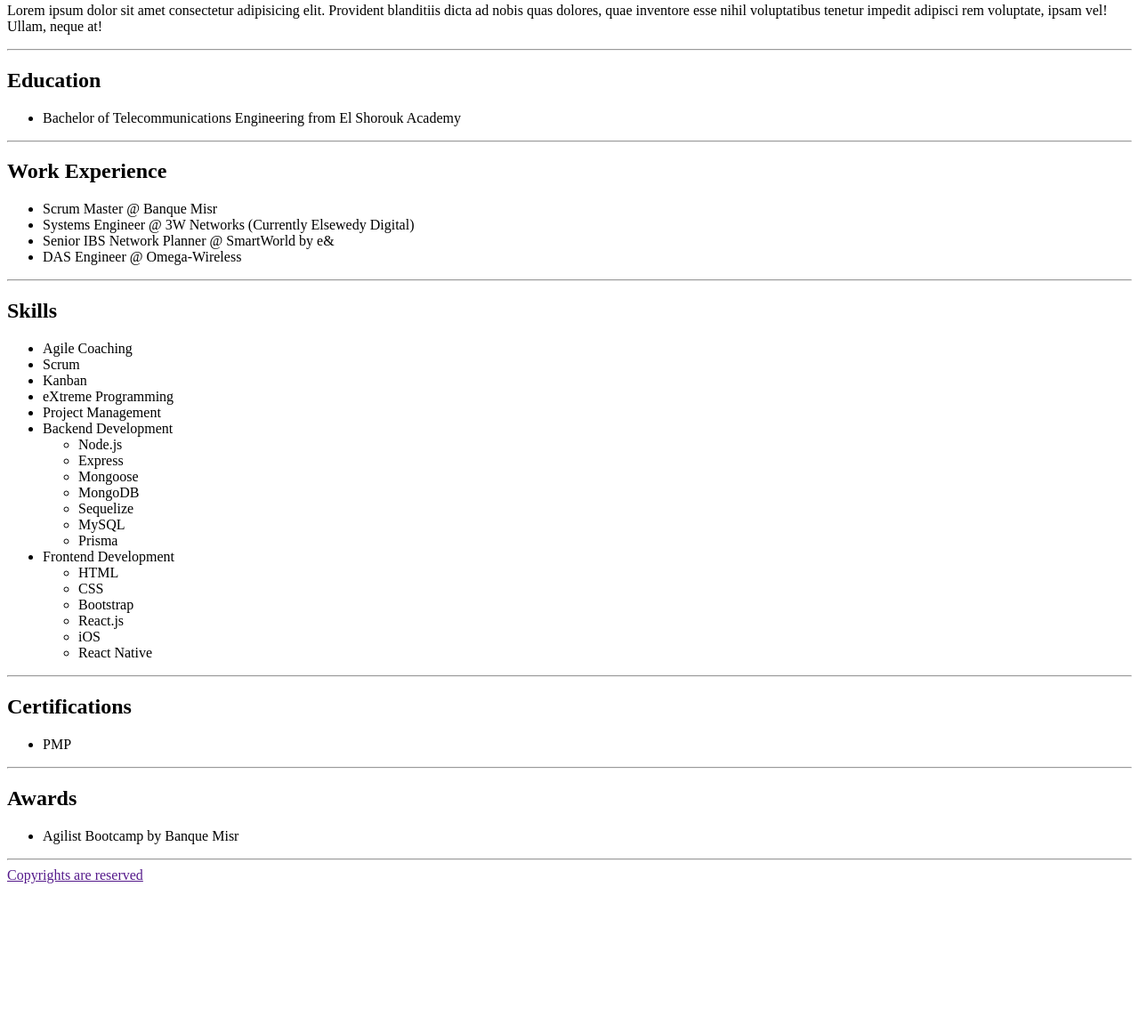
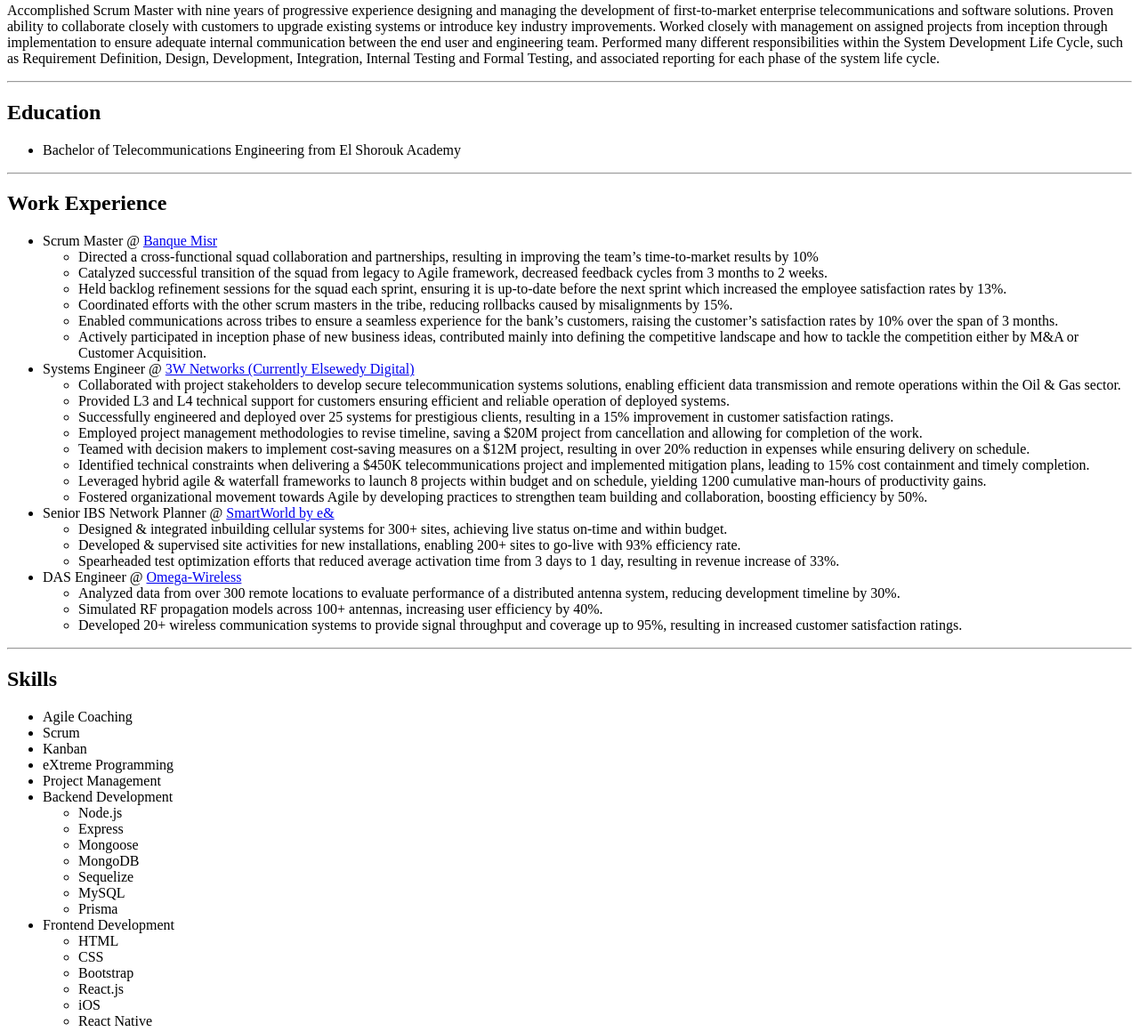
Before and after one commit to amrmagdy92/my-resume, a plain HTML site: page index.html in a window 1280 px wide. Shown: the part 608-1768 px from the top of the page at 89% size. Before the commit the page ends 1609 px from the top, so only its background shows below. Drawn offline with Linux system fonts and the light colour scheme.

Commit message:
Added current summary and added descriptions to each job

```diff
--- a/index.html
+++ b/index.html
@@ -8,7 +8,7 @@
         <h1>Amr Magdy</h1>
         <img src="./assets/43107610.jfif" alt="Profile Picture">
         <h2>Summary</h2>
-        <p>Lorem ipsum dolor sit amet consectetur adipisicing elit. Provident blanditiis dicta ad nobis quas dolores, quae inventore esse nihil voluptatibus tenetur impedit adipisci rem voluptate, ipsam vel! Ullam, neque at!</p>
+        <p>Accomplished Scrum Master with nine years of progressive experience designing and managing the development of first-to-market enterprise telecommunications and software solutions. Proven ability to collaborate closely with customers to upgrade existing systems or introduce key industry improvements. Worked closely with management on assigned projects from inception through implementation to ensure adequate internal communication between the end user and engineering team. Performed many different responsibilities within the System Development Life Cycle, such as Requirement Definition, Design, Development, Integration, Internal Testing and Formal Testing, and associated reporting for each phase of the system life cycle.</p>
         <hr/>
         <h2>Education</h2>
         <ul>
@@ -17,10 +17,38 @@
         <hr/>
         <h2>Work Experience</h2>
         <ul>
-            <li>Scrum Master @ Banque Misr</li>
-            <li>Systems Engineer @ 3W Networks (Currently Elsewedy Digital)</li>
-            <li>Senior IBS Network Planner @ SmartWorld by e&</li>
-            <li>DAS Engineer @ Omega-Wireless</li>
+            <li>Scrum Master @ <a href="https://www.banquemisr.com/">Banque Misr</a></li>
+            <ul>
+                <li>Directed a cross-functional squad collaboration and partnerships, resulting in improving the team’s time-to-market results by 10%</li>
+                <li>Catalyzed successful transition of the squad from legacy to Agile framework, decreased feedback cycles from 3 months to 2 weeks.</li>
+                <li>Held backlog refinement sessions for the squad each sprint, ensuring it is up-to-date before the next sprint which increased the employee satisfaction rates by 13%.</li>
+                <li>Coordinated efforts with the other scrum masters in the tribe, reducing rollbacks caused by misalignments by 15%.</li>
+                <li>Enabled communications across tribes to ensure a seamless experience for the bank’s customers, raising the customer’s satisfaction rates by 10% over the span of 3 months.</li>
+                <li>Actively participated in inception phase of new business ideas, contributed mainly into defining the competitive landscape and how to tackle the competition either by M&A or Customer Acquisition.</li>
+            </ul>
+            <li>Systems Engineer @ <a href="https://www.3wnetworks.com/">3W Networks (Currently Elsewedy Digital)</a></li>
+            <ul>
+                <li>Collaborated with project stakeholders to develop secure telecommunication systems solutions, enabling efficient data transmission and remote operations within the Oil & Gas sector.</li>
+                <li>Provided L3 and L4 technical support for customers ensuring efficient and reliable operation of deployed systems.</li>
+                <li>Successfully engineered and deployed over 25 systems for prestigious clients, resulting in a 15% improvement in customer satisfaction ratings.</li>
+                <li>Employed project management methodologies to revise timeline, saving a $20M project from cancellation and allowing for completion of the work.</li>
+                <li>Teamed with decision makers to implement cost-saving measures on a $12M project, resulting in over 20% reduction in expenses while ensuring delivery on schedule.</li>
+                <li>Identified technical constraints when delivering a $450K telecommunications project and implemented mitigation plans, leading to 15% cost containment and timely completion.</li>
+                <li>Leveraged hybrid agile & waterfall frameworks to launch 8 projects within budget and on schedule, yielding 1200 cumulative man-hours of productivity gains.</li>
+                <li>Fostered organizational movement towards Agile by developing practices to strengthen team building and collaboration, boosting efficiency by 50%.</li>
+            </ul>
+            <li>Senior IBS Network Planner @ <a href="https://eandenterprise.com/en/iot/main.jsp">SmartWorld by e&</a></li>
+            <ul>
+                <li>Designed & integrated inbuilding cellular systems for 300+ sites, achieving live status on-time and within budget.</li>
+                <li>Developed & supervised site activities for new installations, enabling 200+ sites to go-live with 93% efficiency rate.</li>
+                <li>Spearheaded test optimization efforts that reduced average activation time from 3 days to 1 day, resulting in revenue increase of 33%.</li>
+            </ul>
+            <li>DAS Engineer @ <a href="https://omega-wireless.com/">Omega-Wireless</a></li>
+            <ul>
+                <li>Analyzed data from over 300 remote locations to evaluate performance of a distributed antenna system, reducing development timeline by 30%.</li>
+                <li>Simulated RF propagation models across 100+ antennas, increasing user efficiency by 40%.</li>
+                <li>Developed 20+ wireless communication systems to provide signal throughput and coverage up to 95%, resulting in increased customer satisfaction ratings.</li>
+            </ul>
         </ul>
         <hr/>
         <h2>Skills</h2>
@@ -61,8 +89,5 @@
             <li>Agilist Bootcamp by Banque Misr</li>
         </ul>
         <hr/>
-        <footer>
-            <a href="">Copyrights are reserved</a>
-        </footer>
     </body>
 </html>
```
